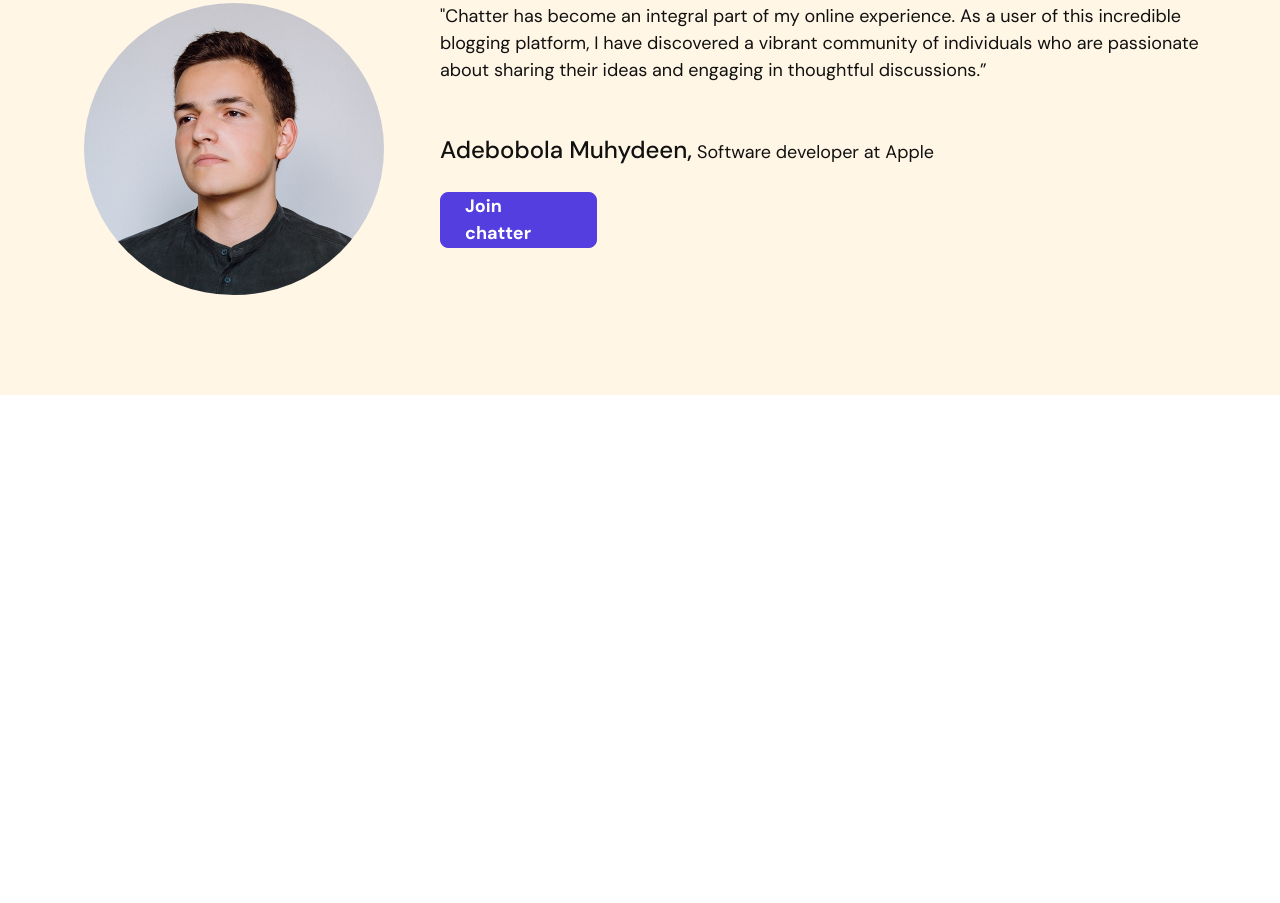
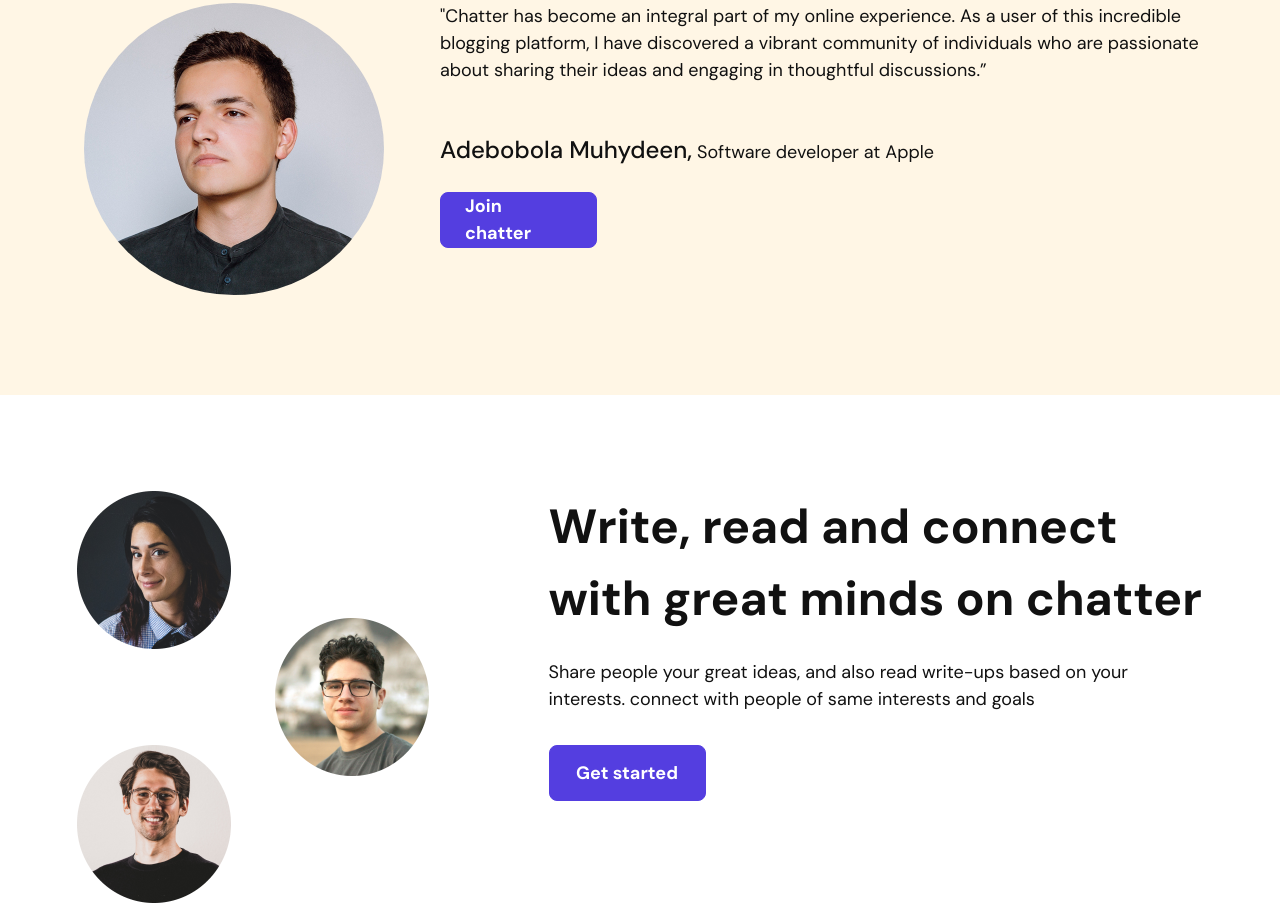
Before and after one commit to ACityInItaly/first-semester-exam-project, a plain HTML site: page index.html in a window 1280 px wide. Shown: the part 2210-3113 px from the top of the page. Before the commit the page ends 2605 px from the top, so only its background shows below. Drawn offline with Linux system fonts and the light colour scheme.

Commit message:
Add cta section and add formatting

```diff
--- a/index.html
+++ b/index.html
@@ -121,18 +121,62 @@
           <figure class="testimonial__quote">
             <blockquote>
               <p>
-                "Chatter has become an integral part of my online experience. As a user of this incredible blogging platform, I have discovered a vibrant community of individuals who are passionate about sharing their ideas and engaging in thoughtful discussions.”
+                "Chatter has become an integral part of my online experience. As
+                a user of this incredible blogging platform, I have discovered a
+                vibrant community of individuals who are passionate about
+                sharing their ideas and engaging in thoughtful discussions.”
               </p>
             </blockquote>
             <figcaption class="testimonial__author">
               <p>
-                <span class="testimonial__name">Adebobola Muhydeen,</span> Software developer at Apple
+                <span class="testimonial__name">Adebobola Muhydeen,</span>
+                Software developer at Apple
               </p>
             </figcaption>
           </figure>
           <a href="#" class="btn btn--primary">Join chatter</a>
         </div>
       </section>
+      <section class="cta">
+        <div class="cta__images">
+          <div class="cta__column">
+            <img
+              src="images/cta-top.png"
+              alt=""
+              class="cta__image"
+              width="154"
+              height="158"
+              loading="lazy"
+            />
+            <img
+              src="images/cta-bottom.png"
+              alt=""
+              class="cta__image"
+              width="154"
+              height="158"
+              loading="lazy"
+            />
+          </div>
+          <img
+            src="images/cta-middle.png"
+            alt=""
+            class="cta__image"
+            width="154"
+            height="158"
+            loading="lazy"
+          />
+        </div>
+        <div class="cta__content">
+          <h2 class="cta__title">
+            Write, read and connect with great minds on chatter
+          </h2>
+          <p class="cta__text">
+            Share people your great ideas, and also read write-ups based on your
+            interests. connect with people of same interests and goals
+          </p>
+          <a href="#" class="btn btn--primary">Get started</a>
+        </div>
+      </section>
     </main>
   </body>
 </html>
--- a/styles.css
+++ b/styles.css
@@ -220,6 +220,45 @@ img {
   font-weight: 500;
 }
 
+.cta {
+  display: flex;
+  flex-direction: column;
+  align-items: center;
+  gap: 3rem;
+  padding: 3rem 1rem;
+}
+
+.cta__title {
+  font-size: 2rem;
+  margin-bottom: 1.5rem;
+}
+
+.cta__images {
+  display: flex;
+  align-items: center;
+  gap: 1.5rem;
+}
+
+.cta__image {
+  width: 7.5rem;
+}
+
+.cta__column {
+  display: flex;
+  flex-direction: column;
+  gap: 1.5rem;
+}
+
+.cta__content {
+  display: flex;
+  flex-direction: column;
+  align-items: flex-start;
+}
+
+.cta__text {
+  font-size: 1.125rem;
+  margin-bottom: 2rem;
+}
 
 @media (min-width: 1200px) {
   .header__logo {
@@ -295,4 +334,30 @@ img {
   .testimonial__content {
     flex: 1;
   }
+  .cta {
+    flex-direction: row;
+    align-items: flex-start;
+    gap: 7.5rem;
+    max-width: 70.4375rem;
+    margin: 0 auto;
+    padding: 6rem 0 0;
   }
+  .cta__images {
+    gap: 2.75rem;
+  }
+  .cta__column {
+    gap: 6rem;
+  }
+  .cta__image {
+    width: 9.625rem;
+  }
+  .cta__content {
+    flex: 1;
+  }
+  .cta__text {
+    max-width: 37.125rem;
+  }
+  .cta__title {
+    font-size: 3rem;
+  }
+}
```
Also changed, not shown: images/cta-bottom.png (added), images/cta-middle.png (added), images/cta-top.png (added). Lines whose indentation alone changed are shown as unchanged.
